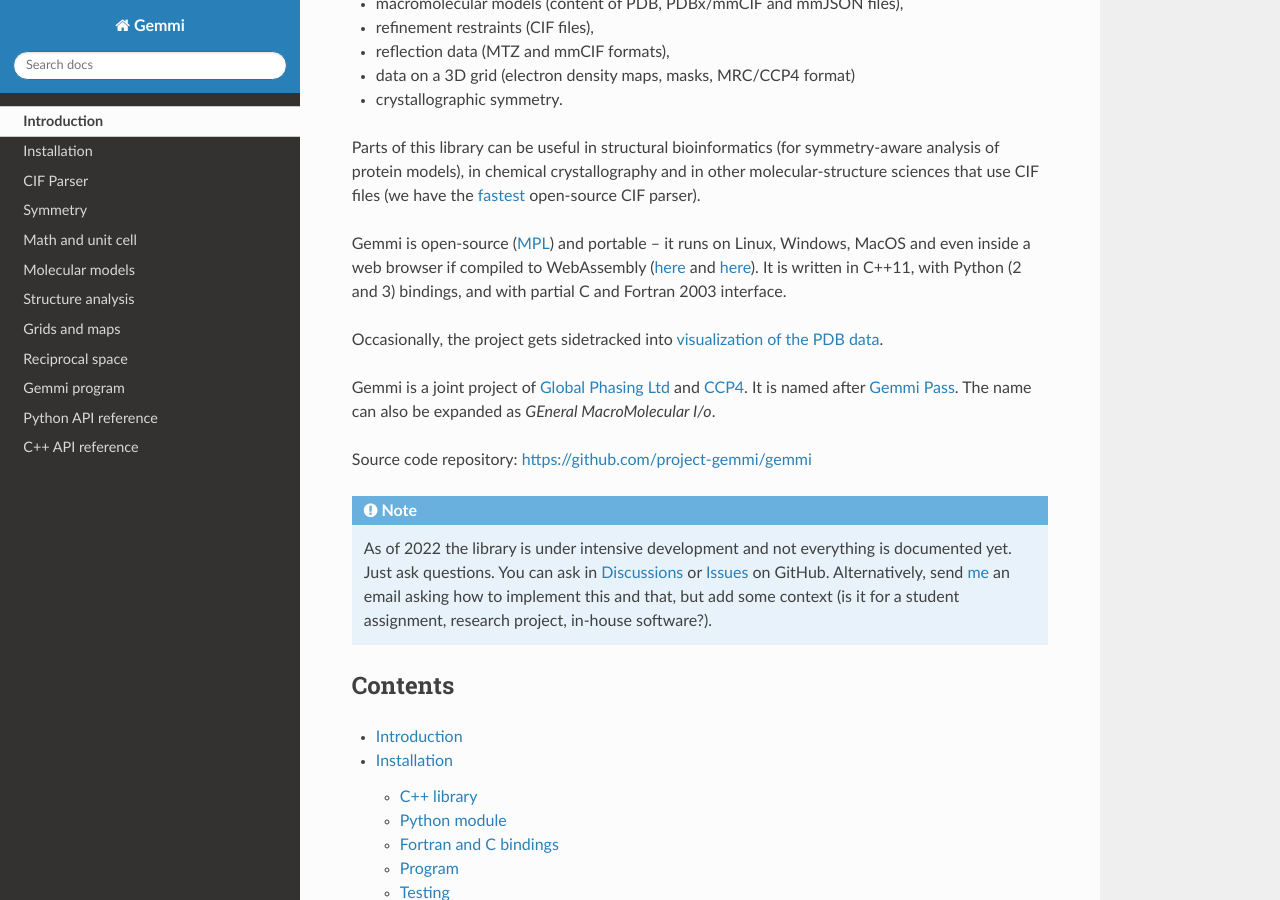
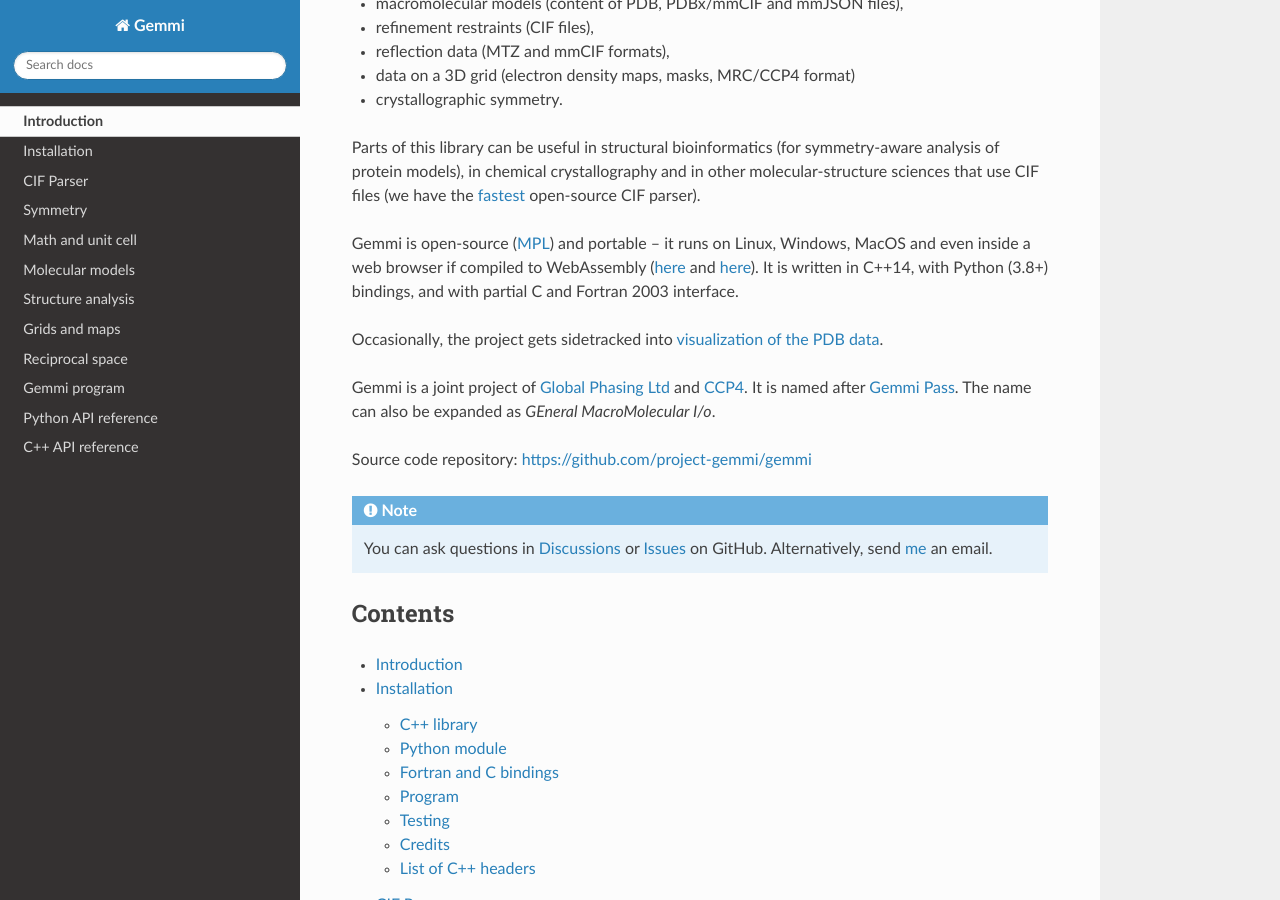
Before and after one commit to project-gemmi/gemmi, a Sphinx documentation site: the page built from docs/index.rst, in a window 1280 px wide and 900 px high, scrolled down 240 px. Built offline with Sphinx 7.4.7 and the Read the Docs theme 3.1.0, drawn with Linux system fonts in a browser that asks for light colours.

Commit message:
update docs

```diff
--- a/docs/index.rst
+++ b/docs/index.rst
@@ -25,7 +25,7 @@
 MacOS and even inside a web browser if compiled to WebAssembly
 (`here <https://project-gemmi.github.io/wasm/>`__ and
 `here <https://www.npmjs.com/package/mtz>`__).
-It is written in C++11, with Python (2 and 3) bindings,
+It is written in C++14, with Python (3.8+) bindings,
 and with partial C and Fortran 2003 interface.
 
 .. _MPL: https://www.mozilla.org/en-US/MPL/2.0/
@@ -44,14 +44,10 @@
 
 .. note::
 
-    As of 2022 the library is under intensive development and not
-    everything is documented yet. Just ask questions.
-    You can ask in
+    You can ask questions in
     `Discussions <https://github.com/project-gemmi/gemmi/discussions>`_
     or `Issues <https://github.com/project-gemmi/gemmi/issues>`_ on GitHub.
-    Alternatively, send me_ an email asking how to implement this and that,
-    but add some context (is it for a student assignment, research project,
-    in-house software?).
+    Alternatively, send me_ an email.
 
 .. _me: wojdyr+gemmi@gmail.com
 
```
Also changed, not shown: README.md (+1 -1 lines).
